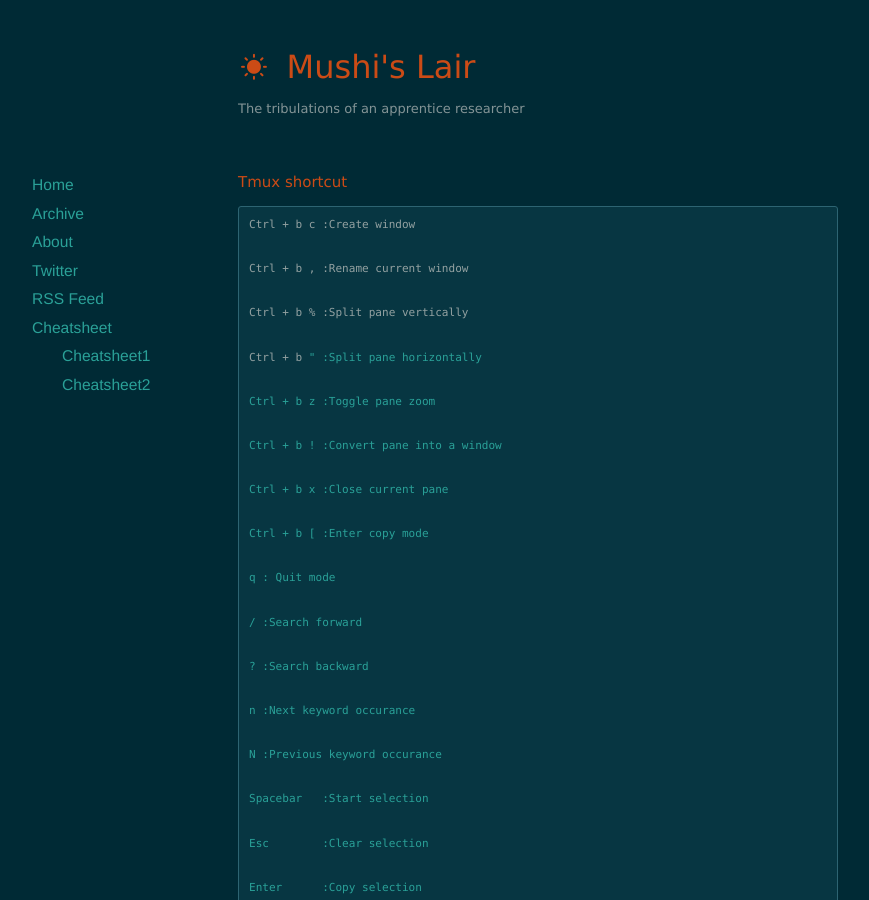
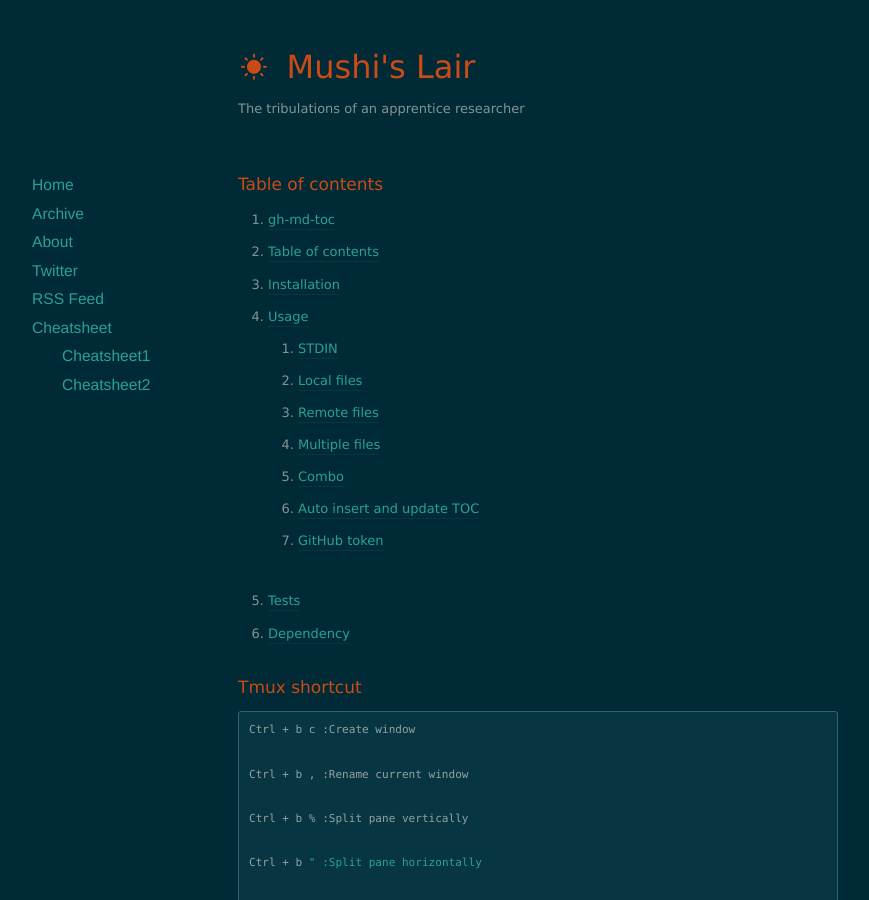
Before and after one commit to Mushi-mushi/mushi-mushi.github.io, a Jekyll site: the page built from cheat/index.markdown, in a window 1280 px wide and 900 px high. Shown: the whole window, without its empty margins (102-971 px from the left). Built offline with Jekyll 4.4.1, drawn with Linux system fonts in a browser that asks for light colours; nearby versions of some CDN libraries.

Commit message:
Update index.markdown

```diff
--- a/cheat/index.markdown
+++ b/cheat/index.markdown
@@ -3,8 +3,28 @@
 title: Cheatsheet
 ---
 
+
+Table of contents
+=================
+
+<!--ts-->
+   * [gh-md-toc](#gh-md-toc)
+   * [Table of contents](#table-of-contents)
+   * [Installation](#installation)
+   * [Usage](#usage)
+      * [STDIN](#stdin)
+      * [Local files](#local-files)
+      * [Remote files](#remote-files)
+      * [Multiple files](#multiple-files)
+      * [Combo](#combo)
+      * [Auto insert and update TOC](#auto-insert-and-update-toc)
+      * [GitHub token](#github-token)
+   * [Tests](#tests)
+   * [Dependency](#dependency)
+<!--te-->
+
 Tmux shortcut
---------------
+============
 {% highlight bash%}
 Ctrl + b c :Create window
 
```
